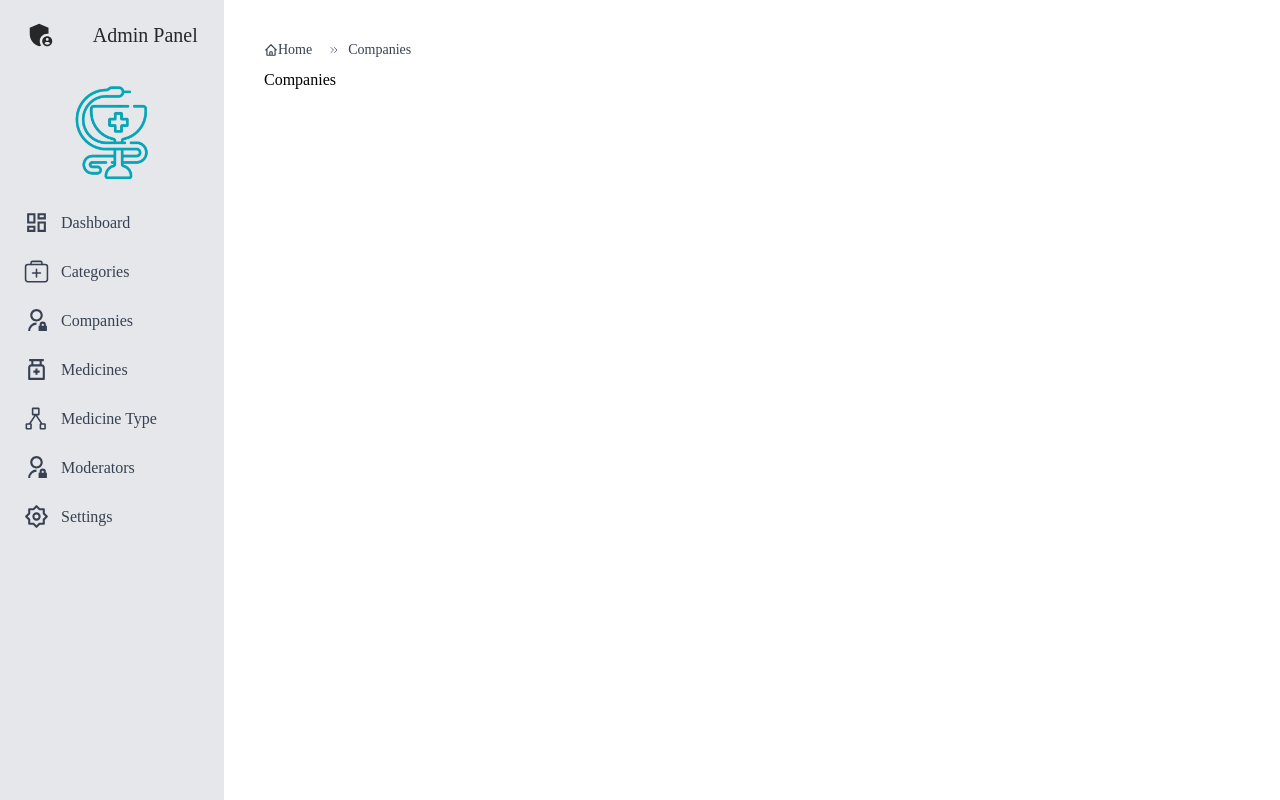
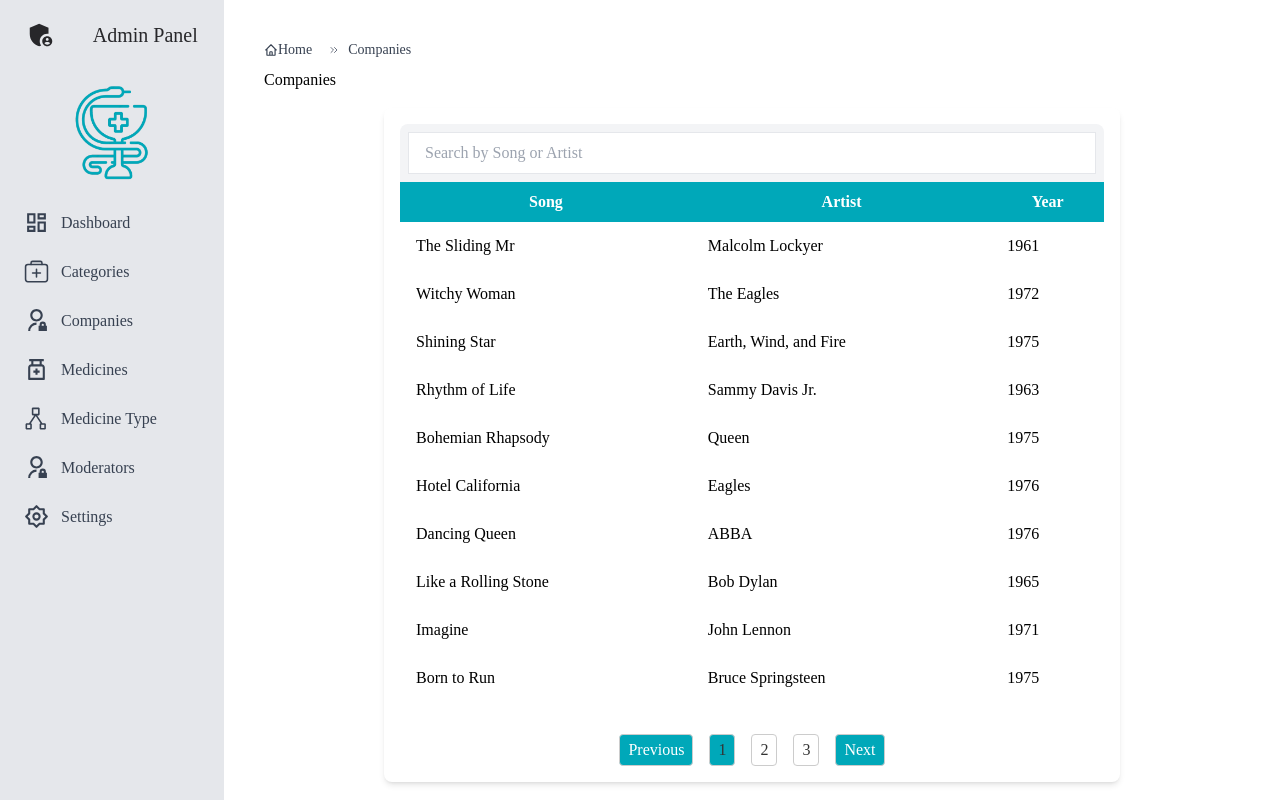
Before and after one commit to Taha1dev/pharmasisst, a React (Vite) app: page /companies in a window 1280 px wide. Built offline with nearby package versions, Linux system fonts and the light colour scheme; the HTML template or start-up script is replaced by a standard one.

Commit message:
Make dynamic and reusable table with pagination

```diff
--- a/src/App.jsx
+++ b/src/App.jsx
@@ -17,6 +17,7 @@ import Companies from './pages/Companies';
 import Settings from './pages/Settings';
 import Login from './pages/Login';
 import NotFound from './NotFound';
+
 const App = () => {
   const router = createBrowserRouter(
     createRoutesFromElements(
--- /dev/null
+++ b/src/components/table/DynamicTable.jsx
@@ -0,0 +1,170 @@
+import React, { useState, useMemo } from 'react';
+import ReactPaginate from 'react-paginate';
+import './table.css';
+
+const itemsPerPage = 10;
+
+const TableHeader = ({ sortKey, sortDirection, handleSort }) => (
+  <thead>
+    <tr className="text-white">
+      <th
+        className="py-2 px-4 cursor-pointer"
+        onClick={() => handleSort('song')}
+      >
+        Song {sortKey === 'song' && (sortDirection === 'asc' ? '↑' : '↓')}
+      </th>
+      <th
+        className="py-2 px-4 cursor-pointer"
+        onClick={() => handleSort('artist')}
+      >
+        Artist {sortKey === 'artist' && (sortDirection === 'asc' ? '↑' : '↓')}
+      </th>
+      <th
+        className="py-2 px-4 cursor-pointer"
+        onClick={() => handleSort('year')}
+      >
+        Year {sortKey === 'year' && (sortDirection === 'asc' ? '↑' : '↓')}
+      </th>
+    </tr>
+  </thead>
+);
+
+const TableRow = ({ song, artist, year }) => (
+  <tr className="hover:bg-gray-100 transition-colors duration-200">
+    <td className="py-3 px-4">{song}</td>
+    <td className="py-3 px-4">{artist}</td>
+    <td className="py-3 px-4">{year}</td>
+  </tr>
+);
+
+const DynamicTable = () => {
+  const initialData = [
+    { song: 'The Sliding Mr', artist: 'Malcolm Lockyer', year: 1961 },
+    { song: 'Witchy Woman', artist: 'The Eagles', year: 1972 },
+    { song: 'Shining Star', artist: 'Earth, Wind, and Fire', year: 1975 },
+    { song: 'Rhythm of Life', artist: 'Sammy Davis Jr.', year: 1963 },
+    { song: 'Bohemian Rhapsody', artist: 'Queen', year: 1975 },
+    { song: 'Hotel California', artist: 'Eagles', year: 1976 },
+    { song: 'Dancing Queen', artist: 'ABBA', year: 1976 },
+    { song: 'Like a Rolling Stone', artist: 'Bob Dylan', year: 1965 },
+    { song: 'Imagine', artist: 'John Lennon', year: 1971 },
+    { song: 'Born to Run', artist: 'Bruce Springsteen', year: 1975 },
+    { song: 'I Will Survive', artist: 'Gloria Gaynor', year: 1978 },
+    { song: 'Smells Like Teen Spirit', artist: 'Nirvana', year: 1991 },
+    { song: 'Waterloo', artist: 'ABBA', year: 1974 },
+    { song: 'Hey Jude', artist: 'The Beatles', year: 1968 },
+    { song: 'Stairway to Heaven', artist: 'Led Zeppelin', year: 1971 },
+    { song: 'Thriller', artist: 'Michael Jackson', year: 1982 },
+    { song: 'Imagine', artist: 'Ariana Grande', year: 2019 },
+    { song: 'Shape of You', artist: 'Ed Sheeran', year: 2017 },
+    { song: 'Uptown Funk', artist: 'Mark Ronson ft. Bruno Mars', year: 2014 },
+    { song: 'Hallelujah', artist: 'Leonard Cohen', year: 1984 },
+    { song: 'Billie Jean', artist: 'Michael Jackson', year: 1982 },
+    { song: 'Rolling in the Deep', artist: 'Adele', year: 2010 },
+  ];
+
+  const [data, setData] = useState(initialData);
+  const [searchTerm, setSearchTerm] = useState('');
+  const [sortKey, setSortKey] = useState(null);
+  const [sortDirection, setSortDirection] = useState('asc');
+  const [currentPage, setCurrentPage] = useState(1);
+
+  const handleSearch = (event) => {
+    setSearchTerm(event.target.value);
+    setCurrentPage(1);
+  };
+
+  const handleSort = (key) => {
+    if (key === sortKey) {
+      setSortDirection(sortDirection === 'asc' ? 'desc' : 'asc');
+    } else {
+      setSortKey(key);
+      setSortDirection('asc');
+    }
+    setCurrentPage(1);
+  };
+
+  const sortedData = useMemo(() => {
+    return sortKey
+      ? [...data].sort((a, b) => {
+          const compare = a[sortKey].localeCompare(b[sortKey]);
+          return sortDirection === 'asc' ? compare : -compare;
+        })
+      : data;
+  }, [data, sortKey, sortDirection]);
+
+  const filteredData = useMemo(() => {
+    return searchTerm
+      ? sortedData.filter(
+          (item) =>
+            item.song.toLowerCase().includes(searchTerm.toLowerCase()) ||
+            item.artist.toLowerCase().includes(searchTerm.toLowerCase())
+        )
+      : sortedData;
+  }, [sortedData, searchTerm]);
+
+  const totalPages = Math.ceil(filteredData.length / itemsPerPage);
+  const offset = (currentPage - 1) * itemsPerPage;
+  const visibleData = filteredData.slice(offset, offset + itemsPerPage);
+
+  return (
+    <div className="w-full max-w-3xl mx-auto p-4">
+      <div className="bg-white rounded-lg shadow-md p-4">
+        <div className="bg-gray-100 rounded-t-lg p-2 flex items-center">
+          <input
+            type="text"
+            placeholder="Search by Song or Artist"
+            className="px-4 py-2 border w-full"
+            value={searchTerm}
+            onChange={handleSearch}
+          />
+          {sortKey && (
+            <div
+              className="ml-2 cursor-pointer text-gray-600"
+              onClick={() => handleSort(sortKey)}
+            >
+              {sortDirection === 'asc' ? (
+                <span>&uarr;</span>
+              ) : (
+                <span>&darr;</span>
+              )}
+            </div>
+          )}
+        </div>
+        <table className="w-full bg-white rounded-b-lg overflow-hidden">
+          <TableHeader
+            sortKey={sortKey}
+            sortDirection={sortDirection}
+            handleSort={handleSort}
+          />
+          <tbody>
+            {visibleData.map((item, index) => (
+              <TableRow key={index} {...item} />
+            ))}
+          </tbody>
+        </table>
+        <div className="flex justify-center mt-4">
+          <ReactPaginate
+            pageCount={totalPages}
+            onPageChange={(selectedItem) =>
+              setCurrentPage(selectedItem.selected + 1)
+            }
+            forcePage={currentPage - 1}
+            marginPagesDisplayed={1}
+            pageRangeDisplayed={2}
+            containerClassName={'pagination row-style-pagination'}
+            previousLabel={'Previous'}
+            nextLabel={'Next'}
+            previousClassName={'pagination-item previous'}
+            nextClassName={'pagination-item next'}
+            activeClassName={'active'}
+            pageClassName={'pagination-item page'}
+            pageLinkClassName={'pagination-link'}
+          />
+        </div>
+      </div>
+    </div>
+  );
+};
+
+export default DynamicTable;
--- /dev/null
+++ b/src/components/table/table.css
@@ -0,0 +1,43 @@
+/* Table header */
+thead {
+  background-color: var(--mainColor);
+}
+/* Assuming you have a CSS file or module */
+
+/* Custom styling for the row-style pagination */
+.row-style-pagination {
+  display: flex;
+  justify-content: center;
+  align-items: center;
+  margin-top: 1rem;
+}
+
+/* Styling for the pagination items */
+.pagination-item {
+  margin: 0 0.5rem;
+  padding: 0.2rem 0.5rem;
+  border: 1px solid #ccc;
+  border-radius: 0.25rem;
+  cursor: pointer;
+}
+
+/* Styling for the active page */
+.active {
+  background-color: var(--mainColor);
+  color: #fff;
+}
+
+/* Styling for the previous and next buttons */
+.pagination-item.previous,
+.pagination-item.next {
+  background-color: var(--mainColor);
+  color: #fff;
+}
+
+/* Styling for the pagination links */
+.pagination-link {
+  text-decoration: none;
+  color: #333;
+}
+
+/* Add more CSS rules as needed for your specific styling */
--- a/src/index.css
+++ b/src/index.css
@@ -2,8 +2,17 @@
 @tailwind components;
 @tailwind utilities;
 
+:root {
+  --mainColor: #00a8b9
+}
+
 body {
   font-family: 'Montserrat' !important;
+}
+
+::selection {
+  background-color: #00a8b9;
+  color: #fff;
 }
 
 .logo {
--- a/src/pages/Companies.jsx
+++ b/src/pages/Companies.jsx
@@ -1,5 +1,6 @@
 import React from 'react';
 import BreadCrumb from '../components/BreadCrumb/BreadCrumb';
+import DynamicTable from '../components/table/Dynamictable';
 
 const Companies = () => {
   const breadcrumbItems = [{ url: '/Companies', label: 'Companies' }];
@@ -7,6 +8,7 @@ const Companies = () => {
     <>
       <BreadCrumb place={breadcrumbItems} />
       <div>Companies</div>
+      <DynamicTable/>
     </>
   );
 };
```
